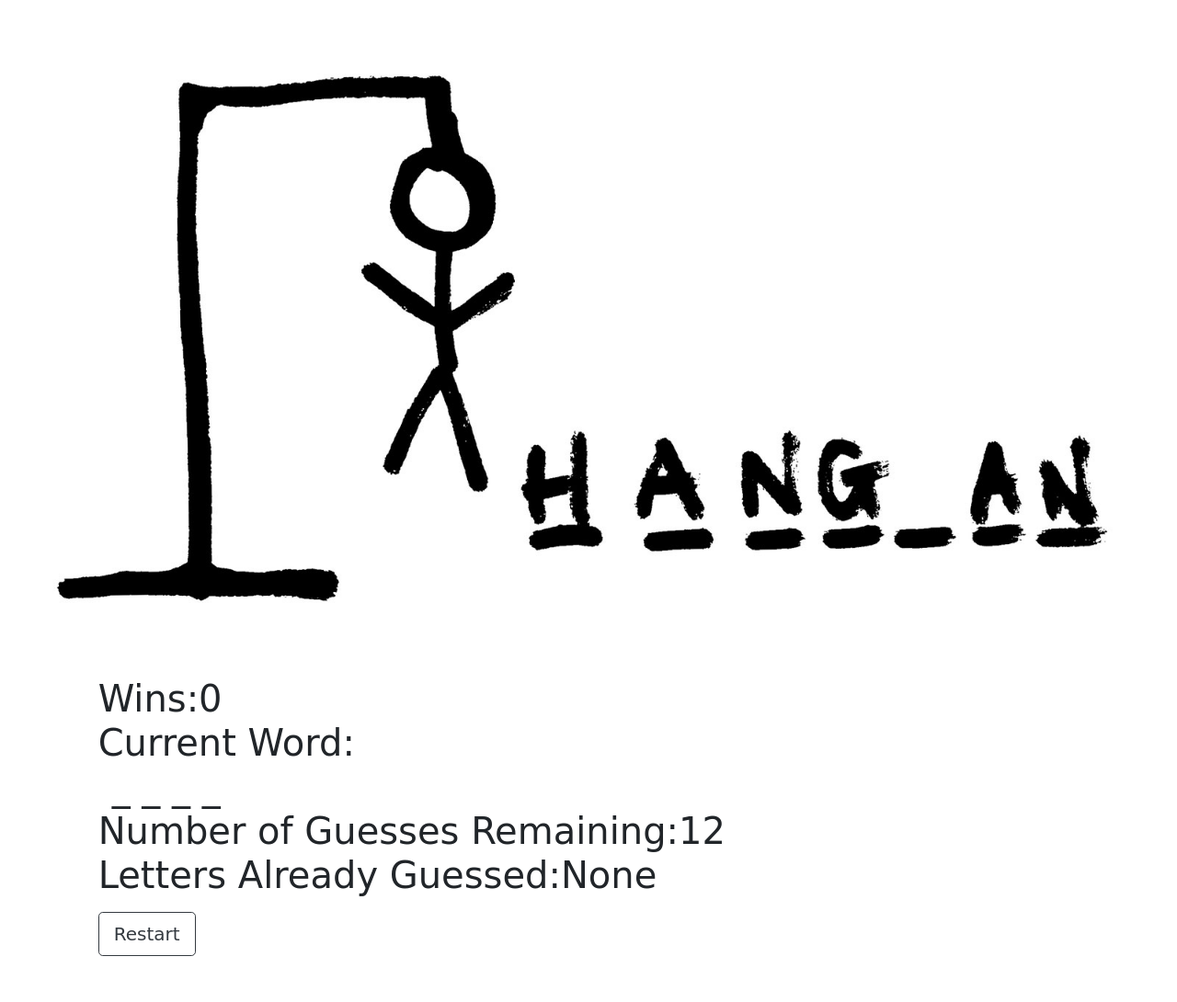
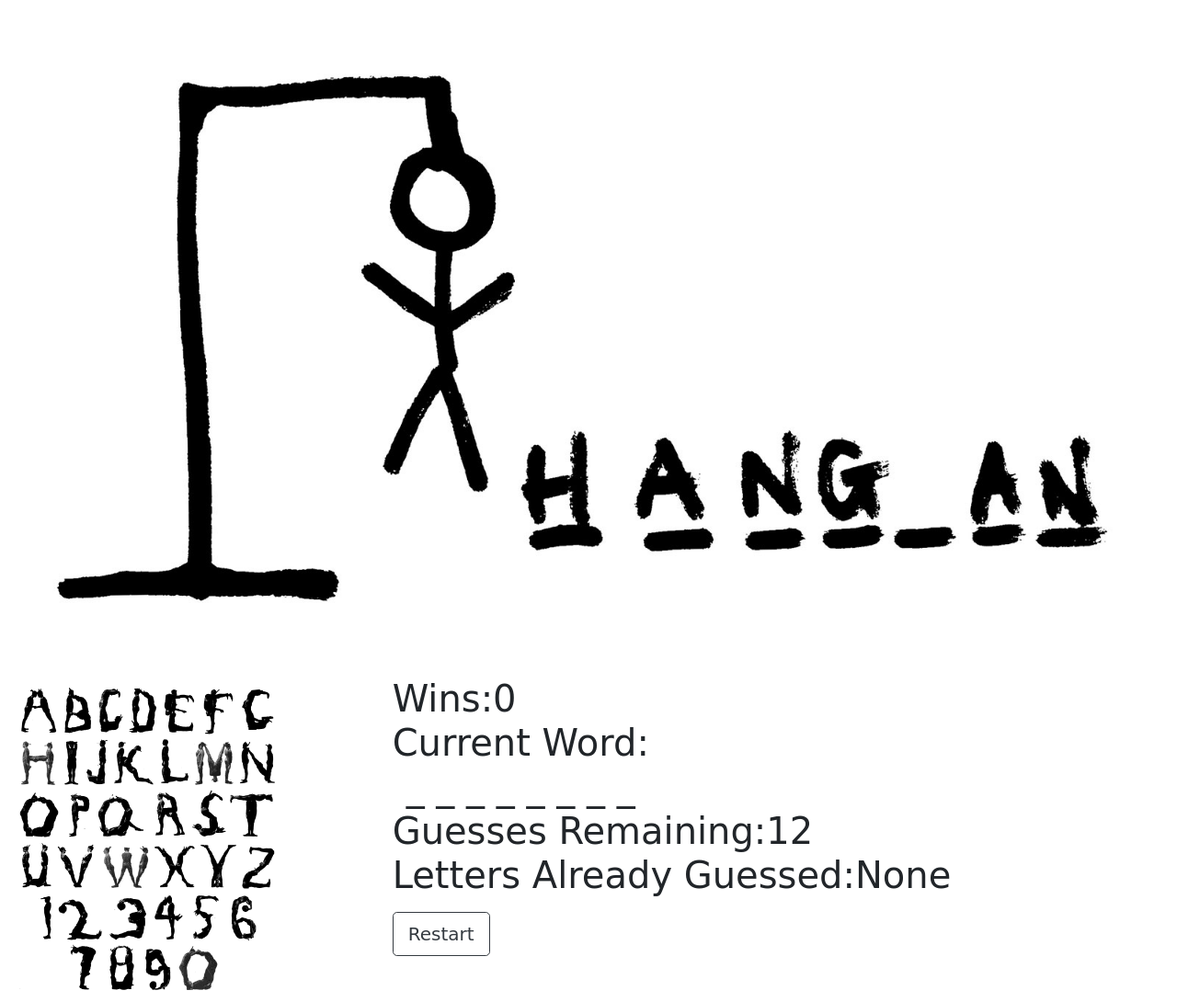
Before and after one commit to bojinyao/Word-Guess-Game, a plain HTML site: page index.html in a window 1280 px wide. Shown: the whole page at 92% size. Before the commit the page ends 1048 px from the top, so only its background shows below. Drawn offline with nearby package versions, Linux system fonts and the light colour scheme; a web font is replaced by a local one.

Commit message:
added pictures to each word

```diff
--- a/assets/javascript/game.js
+++ b/assets/javascript/game.js
@@ -1,10 +1,11 @@
-const WORDS = ["airplane", "ears", "piano",
-                "awkward", "jazz", "rhythm"];
+const WORDS = {"airplane" : "plane-522x227.jpg",
+                "ears" : "ears-800x495.jpg",
+                 "piano" : "piano-500x500.jpg"};
 const TRIES = 12;
 
 var Game = {
 
-    wordBank : shuffle(WORDS.slice()),
+    wordBank : shuffle(Object.keys(WORDS).slice()),
     alreadyGuessed : [],
     wins : 0,
     losses : 0,
@@ -112,7 +113,7 @@ var Game = {
      * reset all attributes of Game.
      */
     reset : function() {
-        this.wordBank = shuffle(WORDS.slice());
+        this.wordBank = shuffle(Object.keys(WORDS).slice());
         this.alreadyGuessed = [];
         this.wins = 0;
         this.losses = 0;
@@ -135,12 +136,13 @@ function shuffle(a) {
     return a;
 };
 
-
+const source = "assets/images/";
 var winText = document.getElementById("win-text");
 var soFarText = document.getElementById("soFar-text");
 var guessRemaining = document.getElementById("guess-remaining-text");
 var lettersGuessed = document.getElementById("letters-guessed-text");
 var gameStatus = document.getElementById("game-status");
+
 var validify = /^[a-zA-Z]$/;
 
 Game.answer = Game.getWord();
@@ -167,6 +169,7 @@ document.onkeyup = function(event) {
         winText.textContent = Game.wins;
         guessRemaining.textContent = TRIES;
         lettersGuessed.textContent = "None";
+        $(".picture").attr("src", source + WORDS[Game.answer]);
         Game.answer = Game.getWord();
         if (Game.answer.length == 0) {
             Game.over = true;
@@ -191,5 +194,6 @@ $(document).ready(function(){
         $("#game-status").empty();
         $("#win-text").text(Game.wins);
         $("#guess-remaining-text").text(Game.guessesRemaining);
+        $(".picture").attr("src", source + "letters-480-559.png");
     })
 })
--- a/index.html
+++ b/index.html
@@ -20,7 +20,10 @@
 
     <div class="container-fluid h1">
         <div class="row">
-            <div class="col-11 offset-1">
+            <div class="col-3">
+                <img class="img-fluid pt-2 picture" src="assets/images/letters-480-559.png" alt="">
+            </div>
+            <div class="col-8 offset-1">
                 <div class="row" id="game-status"></div>
 
                 <div class="row">
@@ -32,7 +35,7 @@
 
 
                 <div class="row">
-                    Number of Guesses Remaining: <span id="guess-remaining-text">12</span>
+                    Guesses Remaining: <span id="guess-remaining-text">12</span>
                 </div>
 
                 <div class="row">
```
Also changed, not shown: assets/images/ears-800x495.jpg (added), assets/images/letters-480-559.png (added), assets/images/piano-500x500.jpg (added), assets/images/plane-522x227.jpg (added).
